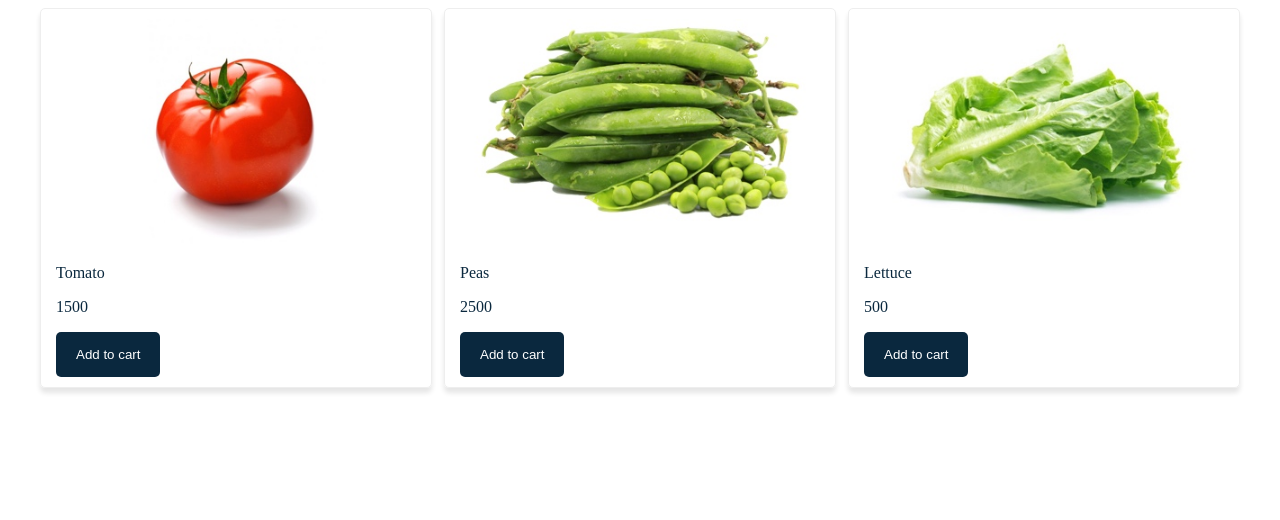
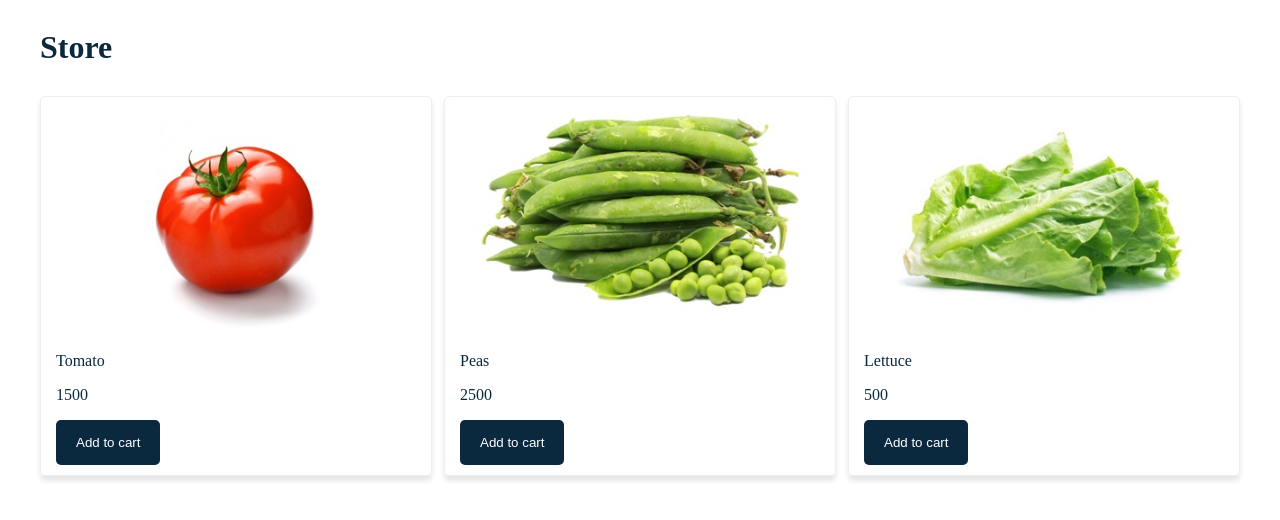
Before and after one commit to LFSoto/effective-doodle, a React (Create React App) app: page / in a window 1280 px wide. Shown: the top 520 px of the page. Built offline with nearby package versions, Linux system fonts and the light colour scheme.

Commit message:
Adding title component and the respective render unit test

```diff
--- a/src/App.tsx
+++ b/src/App.tsx
@@ -1,6 +1,7 @@
 import { useState } from 'react';
 import Products from './components/Products/Products';
 import Layout from './components/Layout/Layout';
+import Title from './components/Title/Title';
 
 const App: React.FC = () => {
   const [products, setProducts] = useState([
@@ -16,6 +17,7 @@ const App: React.FC = () => {
   return (
     <div>
       <Layout>
+        <Title></Title>
         <Products products={products} addToCart={addToCart} />
       </Layout>
     </div>
--- /dev/null
+++ b/src/components/Title/Title.tsx
@@ -0,0 +1,11 @@
+const styles = {
+    title:{
+        marginBottom: '30px'
+    }
+}
+
+const Title: React.FC = () => {
+  return <h1 style={styles.title}>Store</h1>
+};
+
+export default Title;
```
Also changed, not shown: 1 other file (tests, documents, lock files or other folders).
